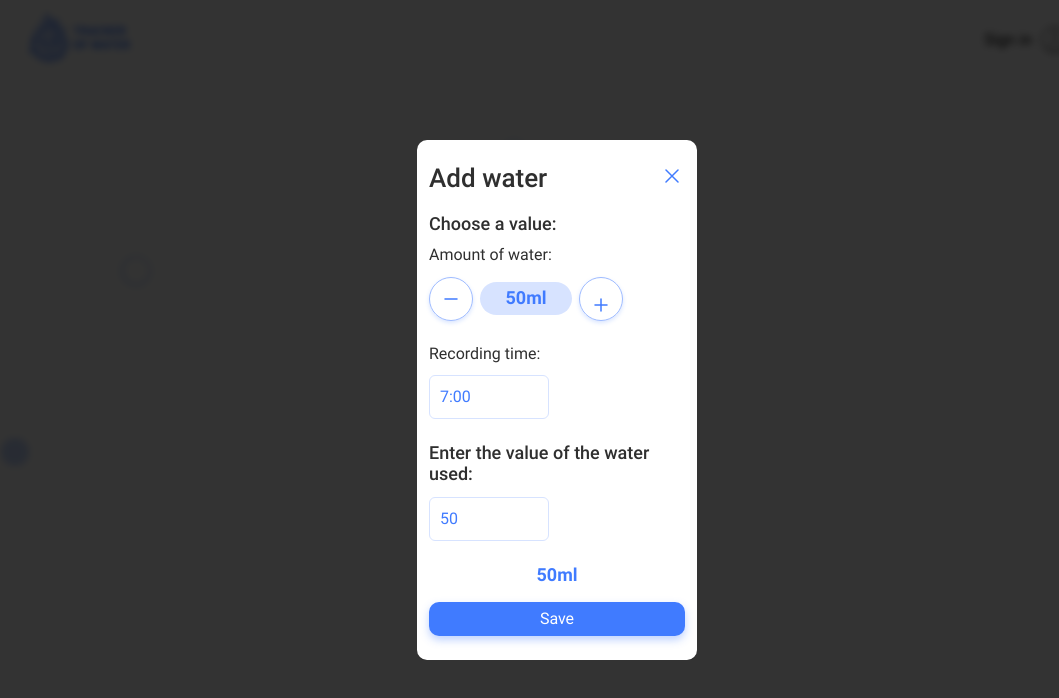
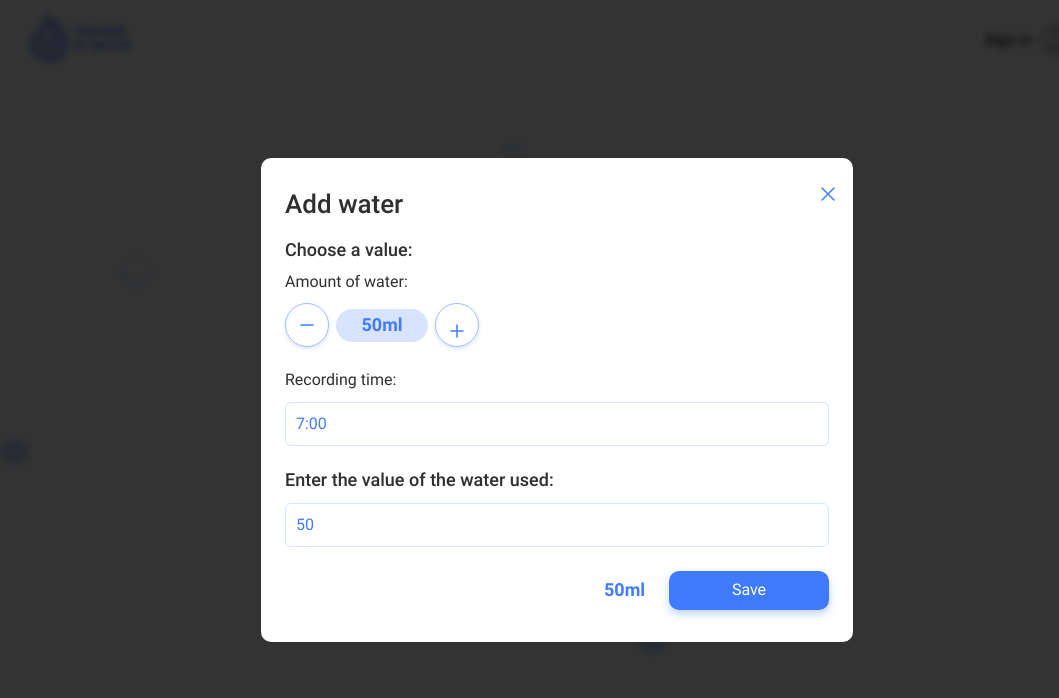
Before and after one commit to GoitStudentsWorks/bc-65-react-node-Elizabethhub, a React (Vite) app: page /byte-my-water-app/modaladd in a window 1280 px wide. Shown: the top 698 px of the page, without its empty margins (83-1142 px from the left). Built offline with nearby package versions, Linux system fonts and the light colour scheme.

Commit message:
add tablet and desktop to modal add

```diff
--- a/src/components/ModalAddWater/ModalAddWaterStyled.js
+++ b/src/components/ModalAddWater/ModalAddWaterStyled.js
@@ -1,5 +1,6 @@
 import styled from 'styled-components';
 
+// TODO: to check all paddings/margins in normal figma
 export const StyledModalAddBackdrop = styled.div`
   position: fixed;
   top: 0;
@@ -14,11 +15,6 @@ export const StyledModalAddBackdrop = styled.div`
   align-items: center;
   height: 100%;
   width: 100%;
-
-  @media only screen and (min-width: 768px) {
-  }
-  @media only screen and (min-width: 1280px) {
-  }
 `;
 
 export const StyledModalAddWrapper = styled.div`
@@ -35,8 +31,12 @@ export const StyledModalAddWrapper = styled.div`
   align-items: center;
 
   @media only screen and (min-width: 768px) {
+    width: 704px;
+    padding: 32px 24px 32px 24px;
   }
   @media only screen and (min-width: 1280px) {
+    width: 592px;
+    padding: 32px 24px 32px 24px;
   }
 
   h2 {
@@ -86,7 +86,6 @@ export const StyledModalAddTracker = styled.div`
   gap: 7px;
   margin-bottom: 24px;
   align-items: center;
-  /* justify-content: center; */
 
   button {
     border: 1px solid var(--modal-light-blue);
@@ -132,6 +131,12 @@ export const StyledModalAddTime = styled.div`
       font-size: 16px;
       font-weight: 400;
     }
+    @media only screen and (min-width: 768px) {
+      width: 656px;
+    }
+    @media only screen and (min-width: 1280px) {
+      width: 544px;
+    }
   }
 `;
 export const StyledModalAddValue = styled.div`
@@ -149,6 +154,12 @@ export const StyledModalAddValue = styled.div`
       font-size: 16px;
       font-weight: 400;
     }
+    @media only screen and (min-width: 768px) {
+      width: 656px;
+    }
+    @media only screen and (min-width: 1280px) {
+      width: 544px;
+    }
   }
 `;
 
@@ -158,6 +169,16 @@ export const StyledModalAddSave = styled.div`
   align-items: center;
   justify-content: center;
   gap: 16px;
+  @media only screen and (min-width: 768px) {
+    flex-direction: row;
+    gap: 24px;
+    justify-content: end;
+  }
+  @media only screen and (min-width: 1280px) {
+    flex-direction: row;
+    gap: 24px;
+    justify-content: end;
+  }
 
   span {
     color: var(--blue);
@@ -180,5 +201,13 @@ export const StyledModalAddSave = styled.div`
     &:hover {
       transform: scale(1.05);
     }
+    @media only screen and (min-width: 768px) {
+      width: 160px;
+      padding: 10px 30px 10px 30px;
+    }
+    @media only screen and (min-width: 1280px) {
+      width: 160px;
+      padding: 10px 30px 10px 30px;
+    }
   }
 `;
```
